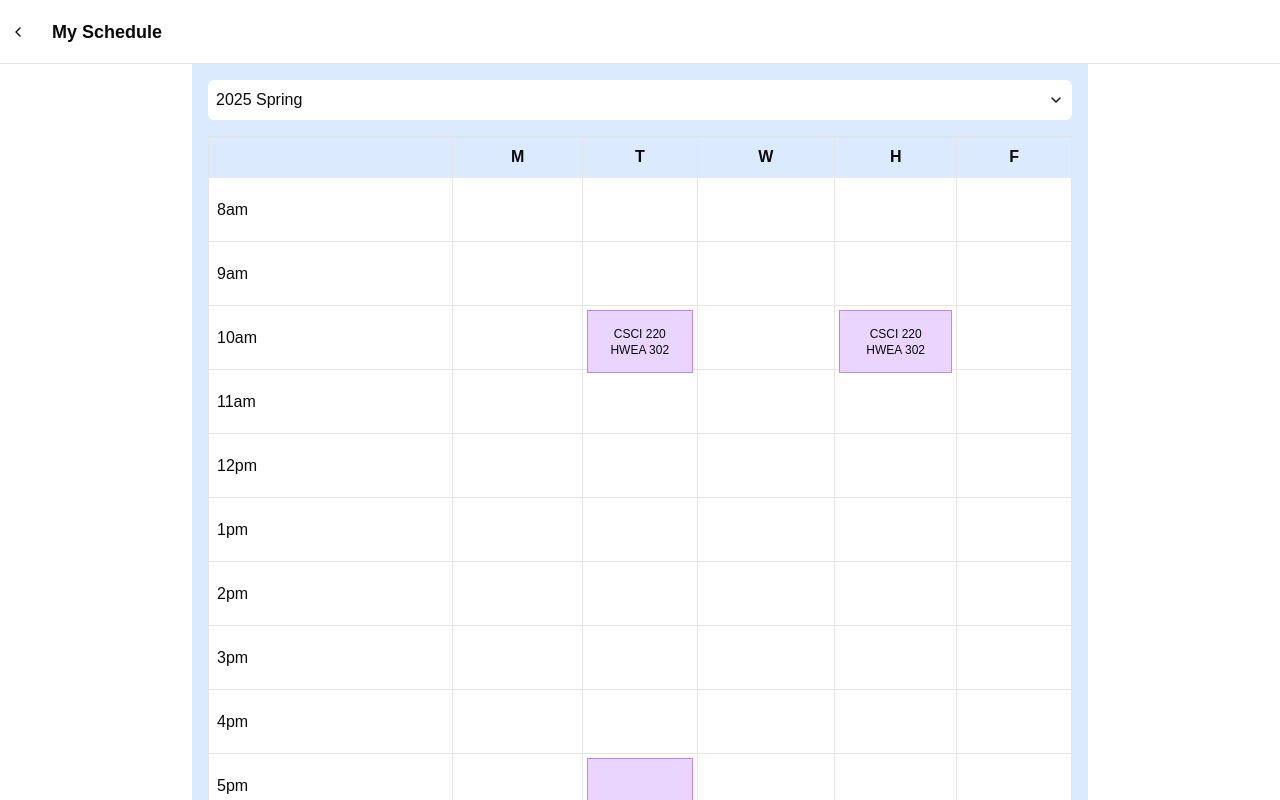
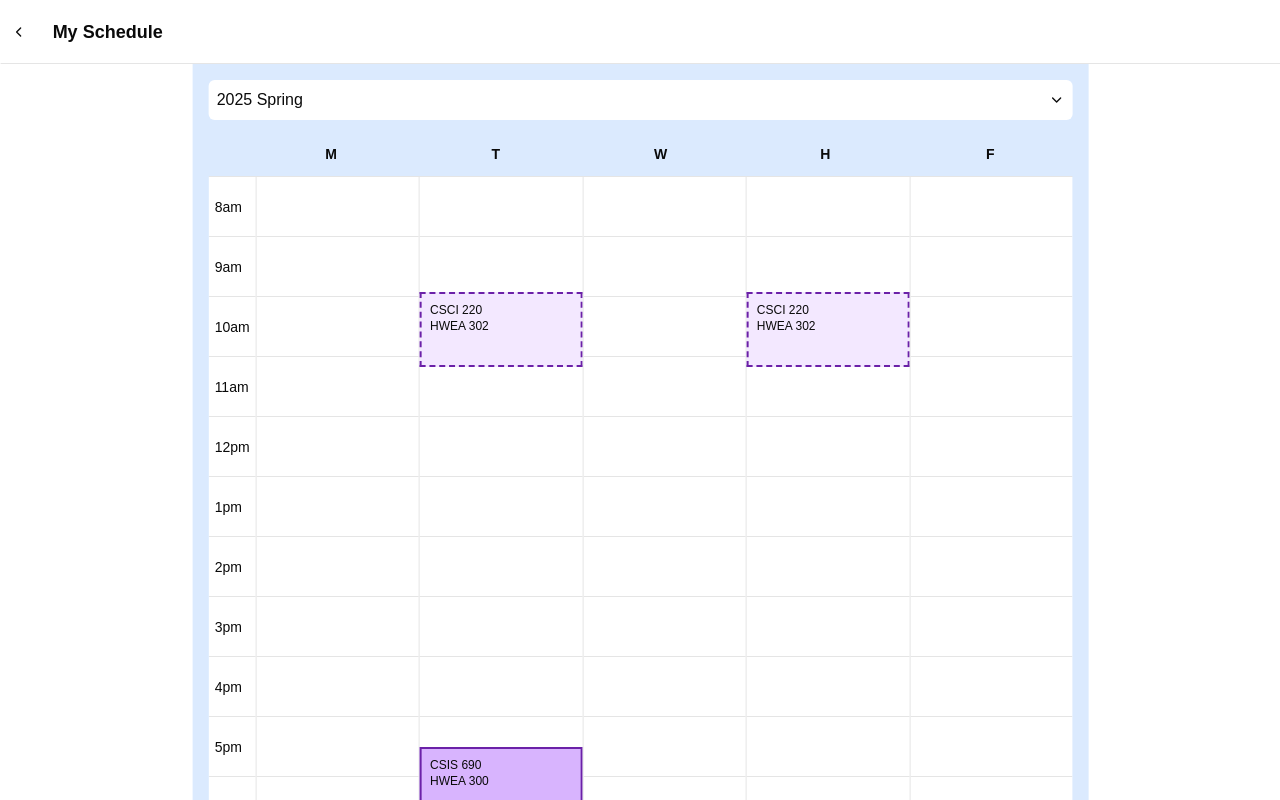
Before and after one commit to DanielleD7/Zero-Seats-Remaining, a Next.js app: page /schedule in a window 1280 px wide. Shown: the top 800 px of the page. Built offline with nearby package versions, Linux system fonts and the light colour scheme.

Commit message:
Remade the entire schedule grid, and the class blocks, and just how everything works for the schedule. Allows for 1 minute intervals for the class blocks. Was very finicky

```diff
--- a/src/app/schedule/page.tsx
+++ b/src/app/schedule/page.tsx
@@ -4,51 +4,75 @@ import { useState } from 'react'
 import { ChevronLeft, ChevronDown } from 'lucide-react'
 import Header from '@/components/ui/header'
 import PageTransition from '@/components/meta/page-transition'
-import { useUser } from "@/components/meta/context"
+import * as React from "react";
 
-type ScheduleClass = {
+interface ClassBlock {
+  id: string
   name: string
   room: string
-  day: string
-  startTime: number
-  endTime: number
-  isWaitlisted: boolean
+  startTime: string
+  endTime: string
+  days: number[]
+  isWaitlisted?: boolean
 }
 
-const semesters = ['2025 Spring', '2025 Fall', '2026 Spring', '2026 Fall']
+export default function Component() {
+  // TODO Possibly add more data to be shown in the class block and make it clickable for more details.
+  const classes: ClassBlock[] = [
+    {
+      id: "1",
+      name: "CSCI 220",
+      room: "HWEA 302",
+      startTime: "09:55",
+      endTime: "11:10",
+      days: [1, 3], // Tuesday and Thursday
+      isWaitlisted: true
+    },
+    {
+      id: "2",
+      name: "CSIS 690",
+      room: "HWEA 300",
+      startTime: "17:30",
+      endTime: "20:15",
+      days: [1], // Tuesday only
+      isWaitlisted: false
+    },
+  ]
 
-// The class blocks do not work right. Try to change it to allow 5-minute intervals.
-const classes: ScheduleClass[] = [
-  { name: 'CSCI 220', room: 'HWEA 302', day: 'T', startTime: 10, endTime: 11, isWaitlisted: false },
-  { name: 'CSCI 220', room: 'HWEA 302', day: 'H', startTime: 10, endTime: 11, isWaitlisted: false },
-  { name: 'CSIS 690', room: 'HWEA 300', day: 'T', startTime: 17, endTime: 20, isWaitlisted: false },
-]
-//   { name: 'MATH 101', room: 'MATH 201', day: 'M', startTime: 14, endTime: 15, isWaitlisted: true },
+  const semesters = ['2025 Spring', '2024 Fall', '2024 Spring', '2023 Fall']
+  const days = ["M", "T", "W", "H", "F"]
+  const hours = Array.from({ length: 16 }, (_, i) => i + 8) // 8am to 11pm
 
-export default function Schedule() {
   const [selectedSemester, setSelectedSemester] = useState(semesters[0])
   const [isDropdownOpen, setIsDropdownOpen] = useState(false)
 
-  const days = ['M', 'T', 'W', 'H', 'F']
-  const hours = Array.from({ length: 16 }, (_, i) => i + 8) // 8am to 11pm
+  const getGridPosition = (time: string) => {
+    const [hours, minutes] = time.split(":").map(Number)
+    return (hours - 8) * 12 + minutes / 5
+  }
 
-  const getClassForCell = (day: string, hour: number) => {
-    return classes.find(c => c.day === day && hour >= c.startTime && hour < c.endTime)
+  const getBlockHeight = (startTime: string, endTime: string) => {
+    const start = getGridPosition(startTime)
+    const end = getGridPosition(endTime)
+    return end - start
   }
 
   return (
+      <PageTransition>
+        {/*Little Nav Bar*/}
         <div> <Header showShoppingCart={false} title="My Schedule" />
-
           <div className="max-w-4xl mx-auto p-4 bg-blue-100">
 
+            {/*Drop Down*/}
             <div className="relative mb-4">
               <button
                   className="w-full bg-white p-2 rounded-md flex justify-between items-center"
                   onClick={() => setIsDropdownOpen(!isDropdownOpen)}
               >
                 {selectedSemester}
-          <ChevronDown className="w-4 h-4" />
+                <ChevronDown className="w-4 h-4"/>
               </button>
+
               {isDropdownOpen && (
                   <ul className="absolute w-full bg-white mt-1 rounded-md shadow-lg z-10">
                     {semesters.map((semester) => (
@@ -66,51 +90,81 @@ export default function Schedule() {
                   </ul>
               )}
             </div>
-      <div className="overflow-x-auto">
-        <table className="w-full border-collapse">
-          <thead>
-            <tr>
-              <th className="border p-2"></th>
-              {days.map(day => (
-                <th key={day} className="border p-2">{day}</th>
+            {/*Drop Down END*/}
+
+            {/************ SCHEDULE ************/}
+            <div className="flex-1 overflow-hidden">
+              <div className="grid grid-cols-[auto_repeat(5,1fr)] border-b bg-transparent text-sm">
+                {/********** Days of the week header **********/}
+                <div className="p-5"/> {/* That little rectangle in front of Monday block header,
+                TODO Need to work on figuring out alignment, it's not quite perfect. Buuutt hiding the boarder makes it look good */}
+                {days.map((day) => (
+                    <div key={day} className="p-2 text-center font-bold bg-transparent">
+                      {day}
+                    </div>
                 ))}
-            </tr>
-          </thead>
-          <tbody className="bg-white">
-            {hours.map(hour => (
-              <tr key={hour}>
-                <td className="border p-2 whitespace-nowrap">
-                  {hour % 12 || 12}{hour < 12 ? 'am' : 'pm'}
-                </td>
-                {days.map(day => {
-                  const classInfo = getClassForCell(day, hour)
+              </div>
+
+              {/* Schedule Grid */}
+              <div className="relative grid grid-cols-[auto_repeat(5,1fr)] overflow-auto bg-white">
+
+                {/* Hours Column */}
+                <div className="sticky left-0 bg-white">
+                  {hours.map((hour) => (
+                      // Changing the style and class names only effects the time column,
+                      // does not affect the rest of the grid.
+                      <div
+                          key={hour}
+                          className="border-b px-1.5 py-5 text-sm"
+                          style={{height: "60px"}}
+                      >
+                        {hour % 12 || 12}
+                        {hour < 12 ? "am" : "pm"}
+                      </div>
+                  ))}
+                </div>
+
+                {/* To change the class block to match the size of the grid, you gotta do some math
+                and change sizes in multiple places in the grid.
+                Such as the time grid, the whole grid for the blocks, and the class blocks*/}
+                {/* TODO Figure that out later */}
+                {Array.from({length: 5}, (_, dayIndex) => (
+                    <div key={dayIndex} className="relative border-l">
+                      {classes
+                          .filter((cls) => cls.days.includes(dayIndex))
+                          .map((cls) => {
+                            const top = getGridPosition(cls.startTime) * 5
+                            const height = getBlockHeight(cls.startTime, cls.endTime) * 5
                             return (
-                    <td key={day} className="border p-2 relative h-16">
-                      {classInfo && classInfo.startTime === hour && (
                                 <div
-                          className={`absolute inset-0 m-1 p-1 flex flex-col justify-center items-center text-xs
-                            ${classInfo.isWaitlisted
-                              ? 'bg-purple-100 border border-dashed border-purple-400'
-                              : 'bg-purple-200 border border-purple-400'}
-                          `}
+                                    key={cls.id}
+                                    className="absolute left-0 right-0 border-2 border-purple-800 bg-purple-300 p-2 text-xs"
                                     style={{
-                            height: `${(classInfo.endTime - classInfo.startTime) * 100}%`,
+                                      top: `${top}px`,
+                                      height: `${height}px`,
+                                      borderStyle: cls.isWaitlisted ? "dashed" : "solid",
+                                      background: cls.isWaitlisted ? "rgba(243 232 255)" : "rgba(216 180 254)"
                                     }}
+                                    // TODO Find a way to just change the bg color to lighter instead of opacity
                                 >
-                          <div>{classInfo.name}</div>
-                          <div>{classInfo.room}</div>
+                                  <div className="font-medium">{cls.name}</div>
+                                  <div>{cls.room}</div>
                                 </div>
-                      )}
-                    </td>
                             )
                           })}
-              </tr>
+                      {Array.from({length: hours.length}, (_, i) => (
+                          <div
+                              key={i}
+                              className="border-b"
+                              style={{height: "60px"}} // This is for the MAIN grid, does NOT affect the class block
+                          />
                       ))}
-          </tbody>
-        </table>
+                    </div>
+                ))}
               </div>
             </div>
           </div>
-
+        </div>
+      </PageTransition>
   )
 }
```
Lines whose indentation alone changed are shown as unchanged.
